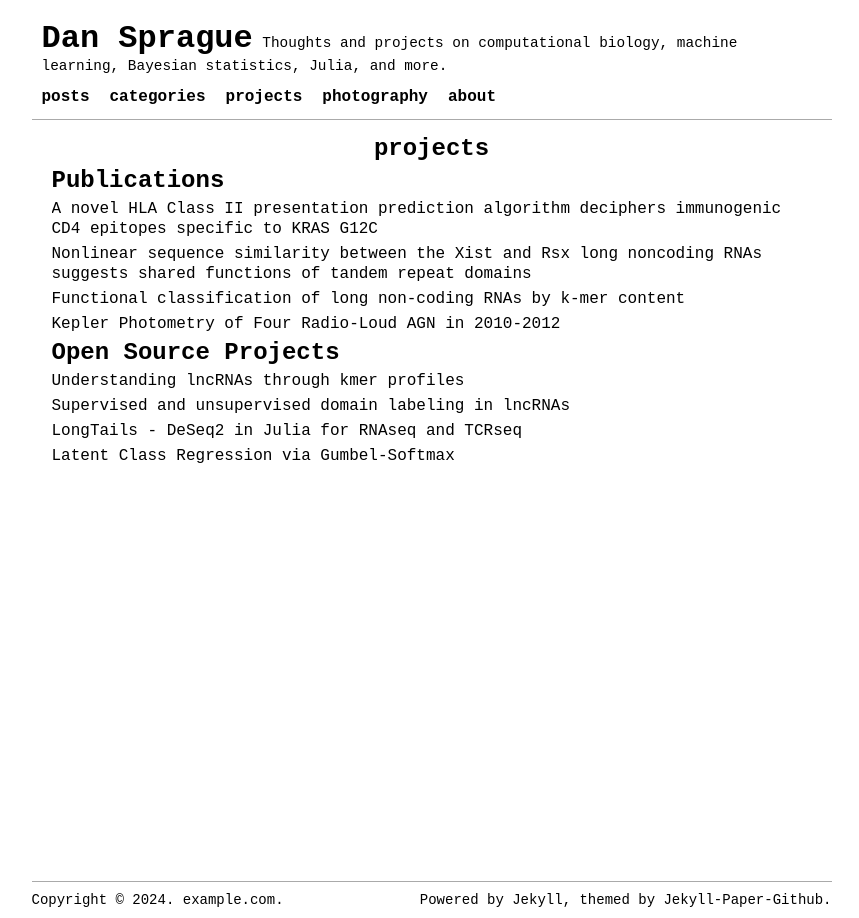
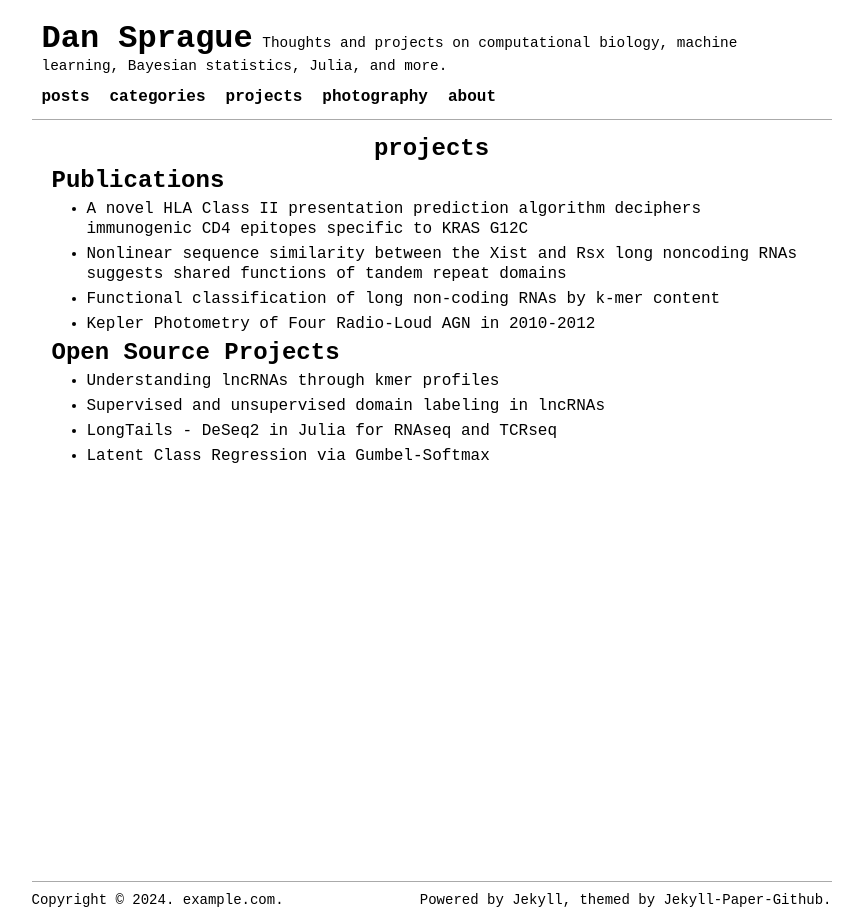
Before and after one commit to dan-sprague/dan-sprague.github.io, a Jekyll site: the page built from pages/projects.md, in a window 1280 px wide. Shown: the whole page, without its empty margins (201-1060 px from the left). Built offline with Jekyll 4.4.1, drawn with Linux system fonts in a browser that asks for light colours.

Commit message:
bioarxiv

```diff
--- a/pages/projects.md
+++ b/pages/projects.md
@@ -6,22 +6,22 @@ permalink: /projects/
 
 # Publications
 
-[A novel HLA Class II presentation prediction algorithm deciphers immunogenic CD4 epitopes specific to KRAS G12C](https://www.biorxiv.org/content/10.1101/2024.12.06.627073v2)
+- [A novel HLA Class II presentation prediction algorithm deciphers immunogenic CD4 epitopes specific to KRAS G12C](https://www.biorxiv.org/content/10.1101/2024.12.06.627073v2)
 
-[Nonlinear sequence similarity between the Xist and Rsx long noncoding RNAs suggests shared functions of tandem repeat domains](https://rnajournal.cshlp.org/content/25/8/1004.long)
+- [Nonlinear sequence similarity between the Xist and Rsx long noncoding RNAs suggests shared functions of tandem repeat domains](https://rnajournal.cshlp.org/content/25/8/1004.long)
 
-[Functional classification of long non-coding RNAs by k-mer content](https://www.nature.com/articles/s41588-018-0207-8)
+- [Functional classification of long non-coding RNAs by k-mer content](https://www.nature.com/articles/s41588-018-0207-8)
 
-[Kepler Photometry of Four Radio-Loud AGN in 2010-2012](https://arxiv.org/abs/1303.1147)
+- [Kepler Photometry of Four Radio-Loud AGN in 2010-2012](https://arxiv.org/abs/1303.1147)
 
 
 
 # Open Source Projects
 
-[Understanding lncRNAs through kmer profiles](https://github.com/CalabreseLab/seekr)
+- [Understanding lncRNAs through kmer profiles](https://github.com/CalabreseLab/seekr)
 
-[Supervised and unsupervised domain labeling in lncRNAs](https://github.com/dan-sprague/CRFer.jl)
+- [Supervised and unsupervised domain labeling in lncRNAs](https://github.com/dan-sprague/CRFer.jl)
 
-[LongTails - DeSeq2 in Julia for RNAseq and TCRseq](https://github.com/dan-sprague/LongTails)
+- [LongTails - DeSeq2 in Julia for RNAseq and TCRseq](https://github.com/dan-sprague/LongTails)
 
-[Latent Class Regression via Gumbel-Softmax](https://github.com/dan-sprague/BayesianLatentClassRegression)
+- [Latent Class Regression via Gumbel-Softmax](https://github.com/dan-sprague/BayesianLatentClassRegression)
```
